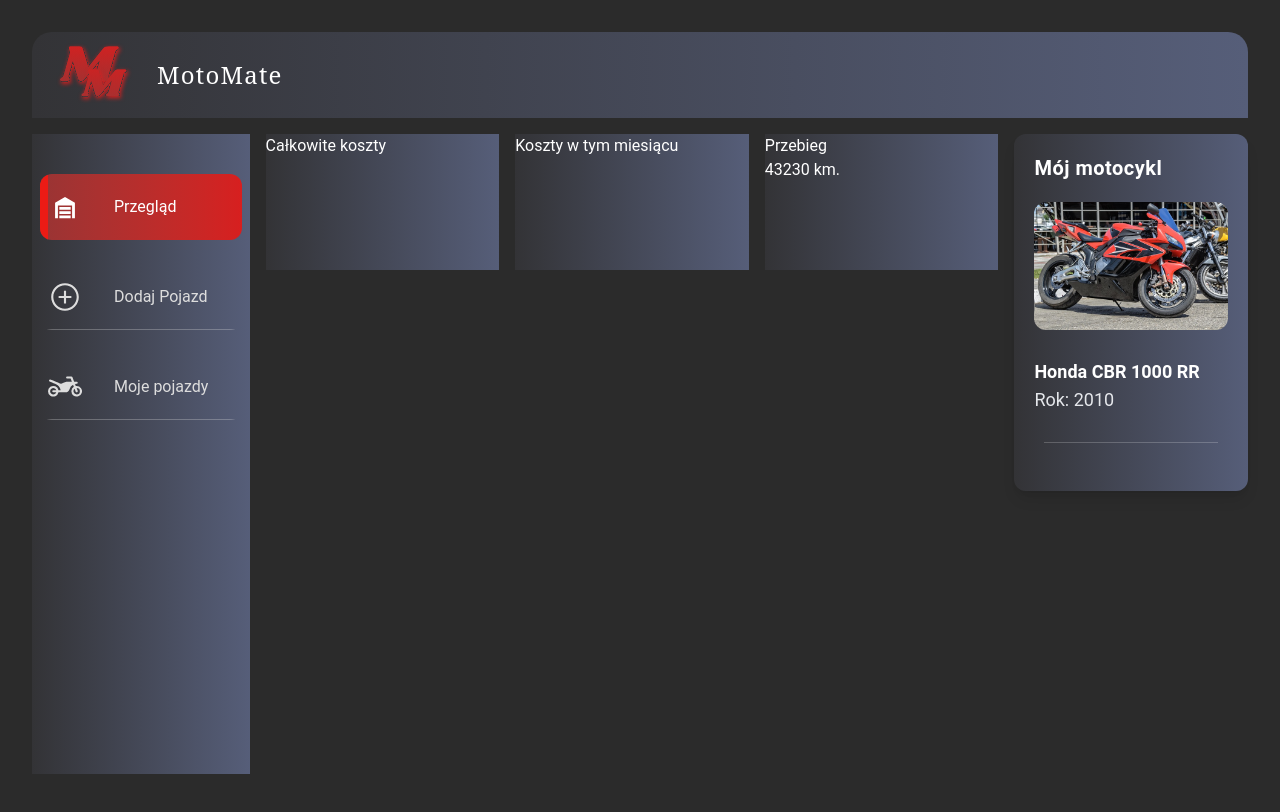
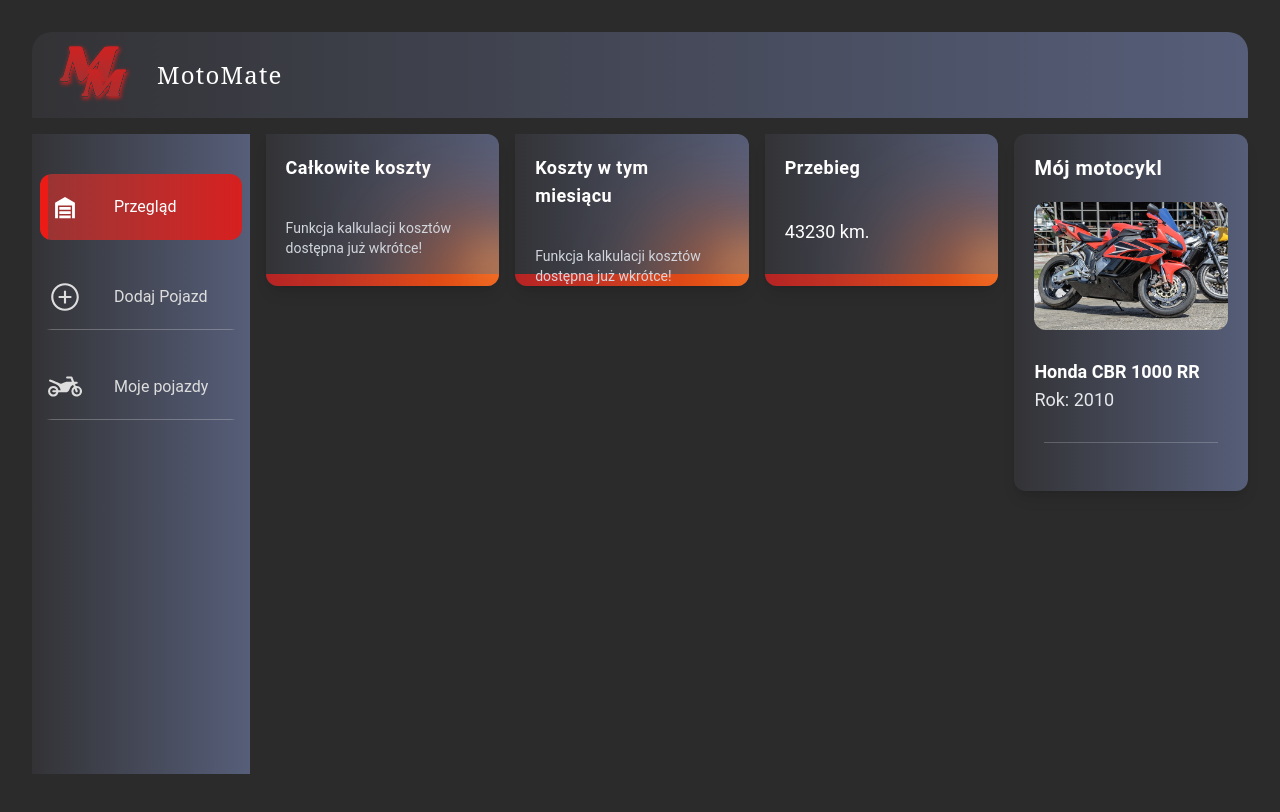
Before and after one commit to kamil-plewinski/moto-mate, a React (Vite) app: page / in a window 1280 px wide. Shown: the top 812 px of the page. Built offline with nearby package versions, Linux system fonts and the light colour scheme; data requests are answered from the project's data file; a web font is replaced by a local one.

Commit message:
style: add styles for dashboard InfoCard component

```diff
--- a/src/components/page-components/home/InfoCard.tsx
+++ b/src/components/page-components/home/InfoCard.tsx
@@ -1,13 +1,30 @@
 type InfoCardProps = {
   cardTitle: string;
   content: number | string | undefined;
+  contentStyle?: string;
 };
 
-export default function InfoCard({ cardTitle, content }: InfoCardProps) {
+export default function InfoCard({
+  cardTitle,
+  content,
+  contentStyle,
+}: InfoCardProps) {
+  const decorLineClasses =
+    "absolute bottom-0 left-0 h-3 w-full bg-linear-to-r from-[rgba(215,31,31,.8)] to-[rgba(255,77,0,.8)] z-0";
+
+  const decorCircleOneClasses =
+    "absolute -bottom-25 -right-20 w-50 h-50 bg-radial from-[rgba(255,87,0,.7)] via-[rgba(255,91,0,.2)] to-transparent rounded-full blur-2xl z-0";
+
+  const decorCircleTwoClasses =
+    "absolute bottom-0 -right-5 w-10 h-10 rounded-full bg-orange-300/80 blur-xl z-0";
+
   return (
-    <div className="custom-background w-full h-34">
-      <h2>{cardTitle}</h2>
-      <p>{`${content}`}</p>
+    <div className="relative custom-background p-5 w-full h-38 rounded-xl rounded-tl-none shadow-lg overflow-clip">
+      <h2 className="text-lg font-semibold tracking-wide">{cardTitle}</h2>
+      <p className={`relative mt-9 text-lg z-10 ${contentStyle}`}>{content}</p>
+      <div className={decorLineClasses}></div>
+      <div className={decorCircleOneClasses}></div>
+      <div className={decorCircleTwoClasses}></div>
     </div>
   );
 }
--- a/src/pages/HomePage.tsx
+++ b/src/pages/HomePage.tsx
@@ -6,6 +6,7 @@
 type CardConfig = {
   title: string;
   content: number | string | undefined;
+  contentStyle?: string;
   gridArea: string;
 };
 
@@ -39,17 +40,19 @@
   const cards: CardConfig[] = [
     {
       title: "Całkowite koszty",
-      content: "",
+      content: "Funkcja kalkulacji kosztów dostępna już wkrótce!",
+      contentStyle: "text-sm text-gray-300",
       gridArea: "lg:col-[1/_span_1] lg:row-[1/_span_1]",
     },
     {
       title: "Koszty w tym miesiącu",
-      content: "",
+      content: "Funkcja kalkulacji kosztów dostępna już wkrótce!",
+      contentStyle: "text-sm text-gray-300",
       gridArea: "lg:col-[2/_span_1] lg:row-[1/_span_1]",
     },
     {
       title: "Przebieg",
-      content: activeVehicle?.odometer + " km.",
+      content: activeVehicle ? `${activeVehicle.odometer} km.` : "Brak danych",
       gridArea: "lg:col-[3/_span_1] lg:row-[1/_span_1]",
     },
   ];
@@ -57,7 +60,11 @@
   const renderedCards = cards.map((card) => {
     return (
       <div key={card.title} className={card.gridArea}>
-        <InfoCard cardTitle={card.title} content={card.content} />
+        <InfoCard
+          cardTitle={card.title}
+          content={card.content}
+          contentStyle={card.contentStyle}
+        />
       </div>
     );
   });
```
